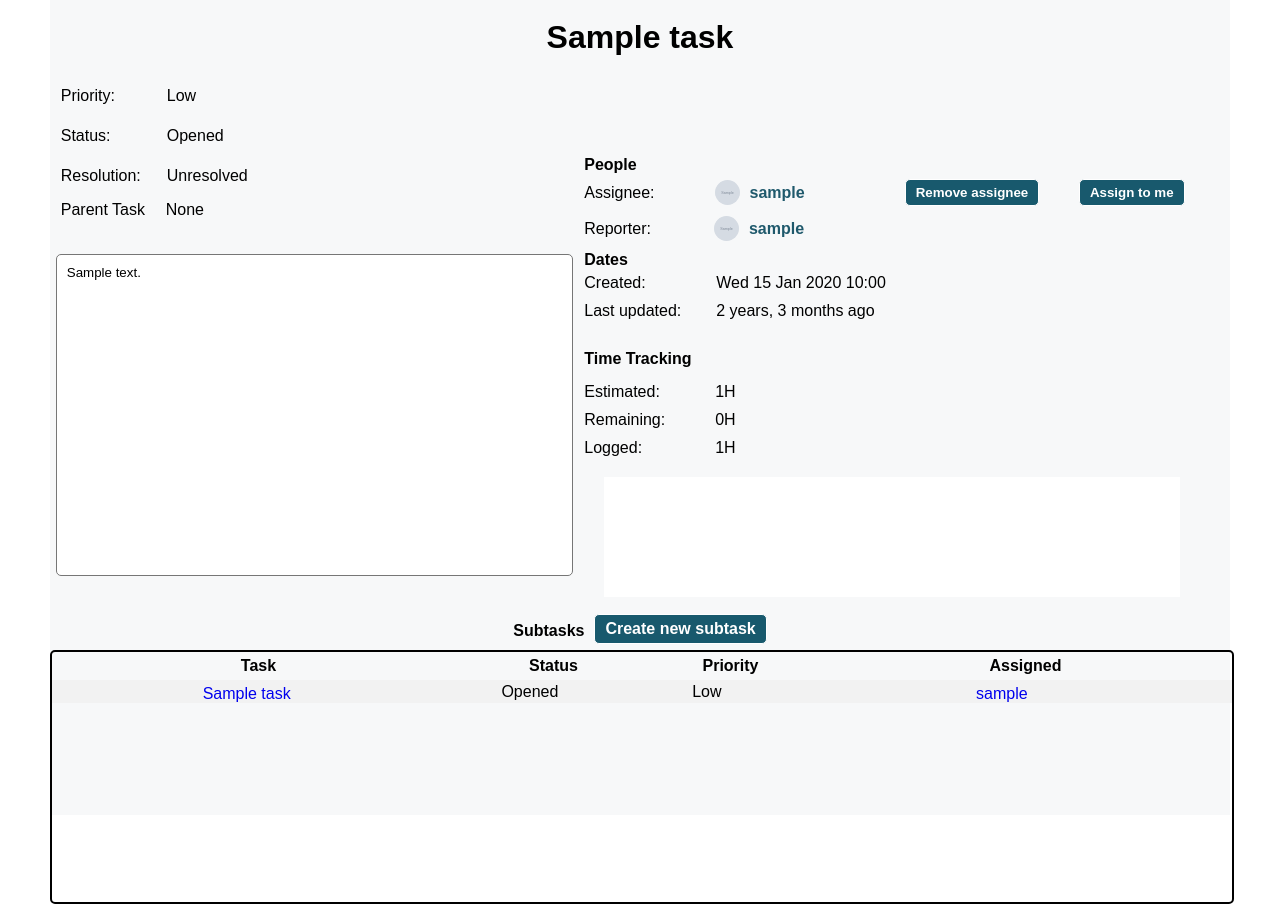
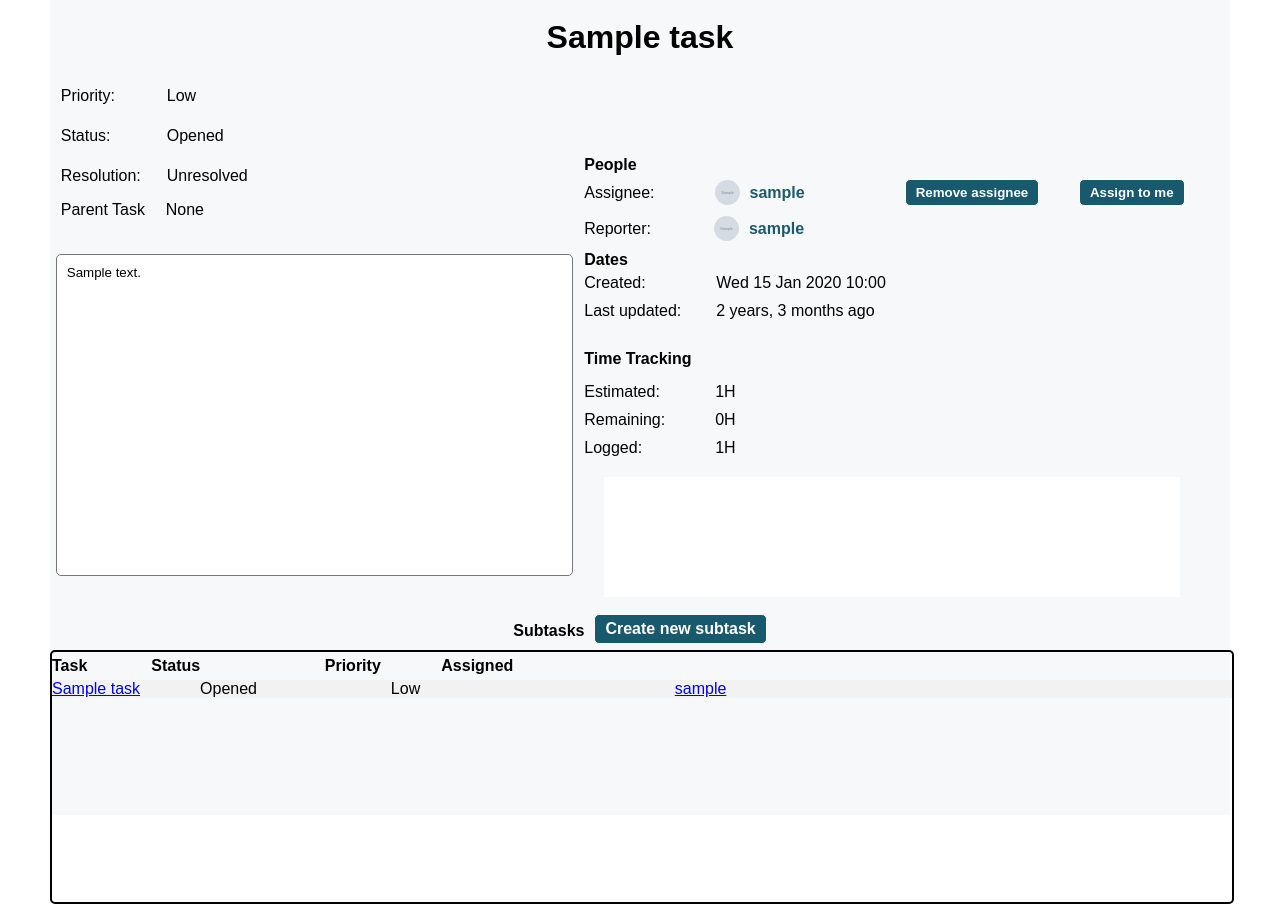
Before and after one commit to Mishakaveli1994/TaskManager, a Django app: template manager/templates/task_details.html in a window 1280 px wide. Shown: the part 59-963 px from the top of the page. Run offline with Django 4.2, Linux system fonts and the light colour scheme; the template is opened without the code that fills it: values that come from a table or form of the project are taken from there, others are empty; tables that the repository leaves empty hold one stand-in row (values such as "Sample post"); grey boxes marked "Sample" are stand-in pictures; some libraries are stand-ins or nearby versions.

Commit message:
Fixed css selector AGAIN and again...

```diff
--- a/static/css/task-details.css
+++ b/static/css/task-details.css
@@ -152,8 +152,7 @@ div.assignee {
     flex-basis: 15%;
 }
 
-.subtasks-header p:nth-child(1),
-.subtasks-header p:nth-child(4){
+.subtasks-header a{
     flex-basis: 35%;
 }
 
@@ -167,7 +166,6 @@ div.assignee {
     align-items: center;
 }
 
-.subtasks a,
 .task-details-right a {
     padding: 5px 0 0 0;
     text-decoration: none;
```
